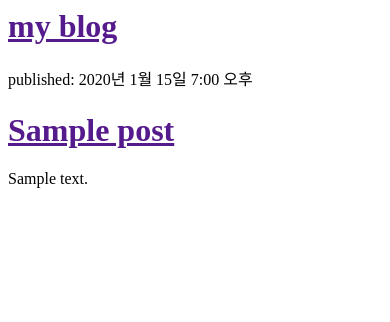
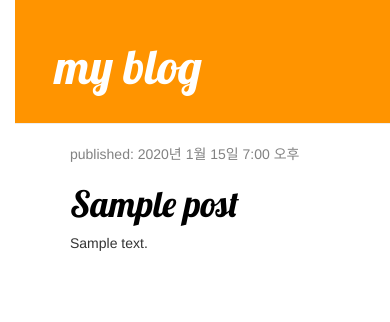
Before and after one commit to Pirogramming-18/Kangchangjin, a Django app: template djangogirls/mysite/blog/templates/blog/post_list.html in a window 390 px wide. Shown: the top 322 px of the page. Run offline with Django 4.2, Linux system fonts and the light colour scheme; the template is opened without the code that fills it: values that come from a table or form of the project are taken from there, others are empty; tables that the repository leaves empty hold one stand-in row (values such as "Sample post"); parts of the project's set-up code (start-up, migrations or seed data) failed here and were passed over; some libraries are stand-ins or nearby versions.

Commit message:
CSS-예쁘게 만들기

```diff
--- /dev/null
+++ b/djangogirls/mysite/blog/static/css/blog.css
@@ -0,0 +1,53 @@
+h1 a {
+    color: #FCA205;
+    font-family: 'Lobster';
+}
+body {
+    padding-left: 15px;
+}
+.page-header {
+    background-color: #ff9400;
+    margin-top: 0;
+    padding: 20px 20px 20px 40px;
+}
+
+.page-header h1, .page-header h1 a, .page-header h1 a:visited, .page-header h1 a:active {
+    color: #ffffff;
+    font-size: 36pt;
+    text-decoration: none;
+}
+
+.content {
+    margin-left: 40px;
+}
+
+h1, h2, h3, h4 {
+    font-family: 'Lobster', cursive;
+}
+
+.date {
+    color: #828282;
+}
+
+.save {
+    float: right;
+}
+
+.post-form textarea, .post-form input {
+    width: 100%;
+}
+
+.top-menu, .top-menu:hover, .top-menu:visited {
+    color: #ffffff;
+    float: right;
+    font-size: 26pt;
+    margin-right: 20px;
+}
+
+.post {
+    margin-bottom: 70px;
+}
+
+.post h1 a, .post h1 a:visited {
+    color: #000000;
+}
--- a/djangogirls/mysite/blog/templates/blog/post_list.html
+++ b/djangogirls/mysite/blog/templates/blog/post_list.html
@@ -1,18 +1,30 @@
+{% load static %}
 <html>
     <head>
         <title>my blog</title>
+        <link rel="stylesheet" href="//maxcdn.bootstrapcdn.com/bootstrap/3.2.0/css/bootstrap.min.css">
+        <link rel="stylesheet" href="//maxcdn.bootstrapcdn.com/bootstrap/3.2.0/css/bootstrap-theme.min.css">
+        <link rel="stylesheet" href="{% static 'css/blog.css' %}">
+        <link href="//fonts.googleapis.com/css?family=Lobster&subset=latin,latin-ext" rel="stylesheet" type="text/css">
     </head>
     <body>
-        <div>
-            <h1><a href="">my blog</a></h1>
+        <div class="page-header">
+            <h1><a href="/">my blog</a></h1>
         </div>
-        {% for post in posts %}
-        <div>
-            <!-- {{post}} -->
-            <p>published: {{ post.published_date }}</p>
-            <h1><a href="">{{ post.title }}</a></h1>
-            <p>{{ post.text|linebreaksbr }}</p>
+        <div class="content container">
+            <div class="row">
+                <div class="col-md-8">
+                    {% for post in posts %}
+                        <div class="post">
+                            <div class="date">
+                                <p>published: {{ post.published_date }}</p>
+                            </div>
+                            <h1><a href="">{{ post.title }}</a></h1>
+                            <p>{{ post.text|linebreaksbr }}</p>
+                        </div>
+                    {% endfor %}
+                </div>
+            </div>
         </div>
-        {% endfor %}
     </body>
 </html>
--- a/djangogirls/mysite/mysite/settings.py
+++ b/djangogirls/mysite/mysite/settings.py
@@ -119,6 +119,10 @@ USE_TZ = True
 
 STATIC_URL = 'static/'
 STATIC_ROOT = os.path.join(BASE_DIR, 'static')
+# 튜토리얼에서 안되서 구글링해서 추가한 부분
+STATICFILES_DIRS = [
+    BASE_DIR / 'css',
+] #
 
 # Default primary key field type
 # https://docs.djangoproject.com/en/4.1/ref/settings/#default-auto-field
```
